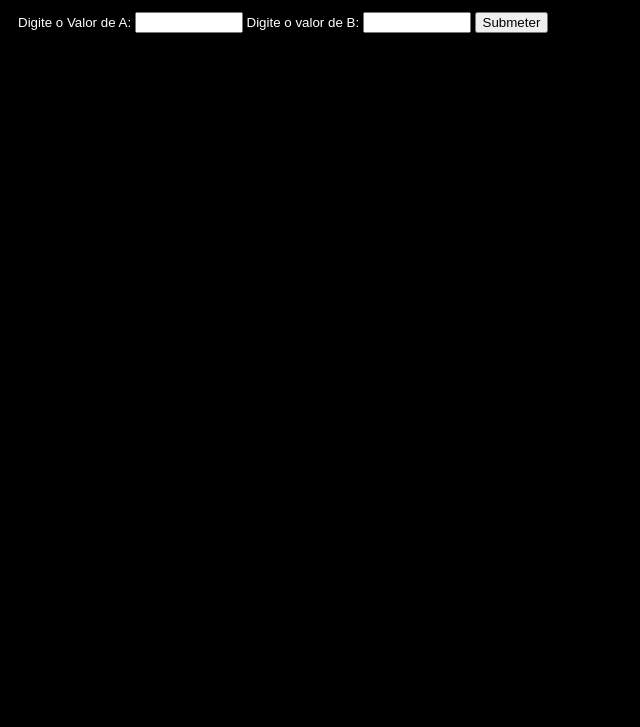
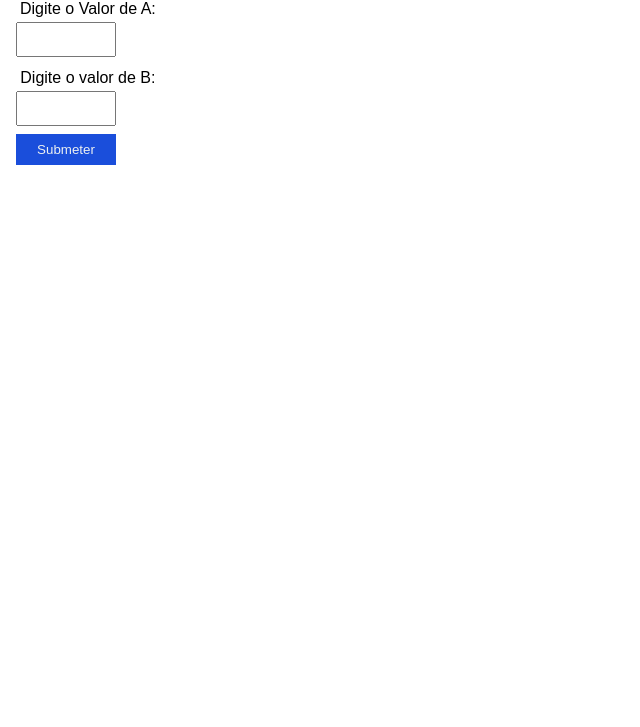
Before and after one commit to Lucasvbastos/verificador-de-valores, a plain HTML site: page index.html in a window 1280 px wide. Shown: the part 73-800 px from the top of the page, without its empty margins (0-640 px from the left). Drawn offline with Linux system fonts and the light colour scheme.

Commit message:
Update main.css

```diff
--- a/main.css
+++ b/main.css
@@ -1,11 +1,38 @@
-body{
-    font: normal 10pt arial;
-    padding: 10px;
-    background-color: black;
-    color: white;
+* {
+    margin: 0;
+    padding: 4px;
+    box-sizing: border-box;
+    font-family: Arial, Helvetica, sans-serif;
 }
 
-input {
-    font: normal 10pt arial;
+form{
+    display: grid;
+    text-align: center;
+}
+
+form button, form input {
     width: 100px;
+    display: block;
+    margin-bottom: 8px;
+    padding: 8px;
 }
+
+.container {
+    display: flex;
+    align-items: center;
+}
+
+form button {
+    background-color: #1a4edb;
+    color: #ecf0f1;
+    border: none;
+    cursor: pointer;
+}
+
+form button:hover {
+    background-color: #0d2c83;
+}
+
+input:focus {
+    outline-color: #0d2c83;
+}
```
